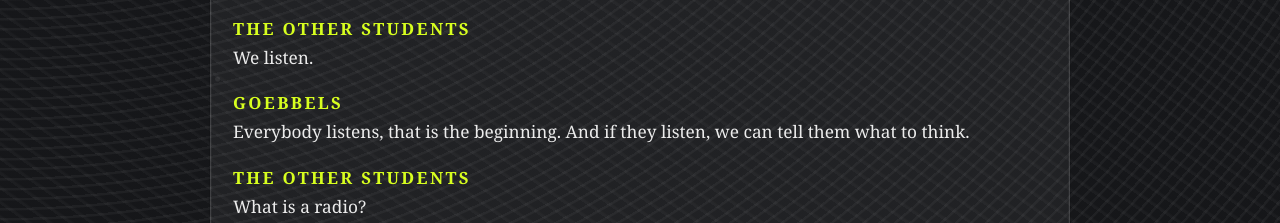
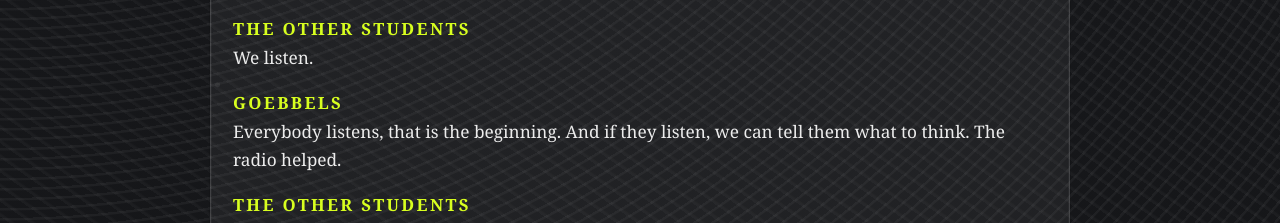
Before and after one commit to steffenhuck/attention, a plain HTML site: page index.html in a window 1280 px wide. Shown: the part 842-1065 px from the top of the page. Drawn offline with Linux system fonts and the light colour scheme.

Commit message:
Update index.html

```diff
--- a/index.html
+++ b/index.html
@@ -52,7 +52,7 @@
     <div class="speech">We listen.</div>
 
     <div class="speaker">GOEBBELS</div>
-    <div class="speech">Everybody listens, that is the beginning. And if they listen, we can tell them what to think.</div>
+    <div class="speech">Everybody listens, that is the beginning. And if they listen, we can tell them what to think. The radio helped.</div>
 
     <div class="speaker">THE OTHER STUDENTS</div>
     <div class="speech">What is a radio?</div>
```
